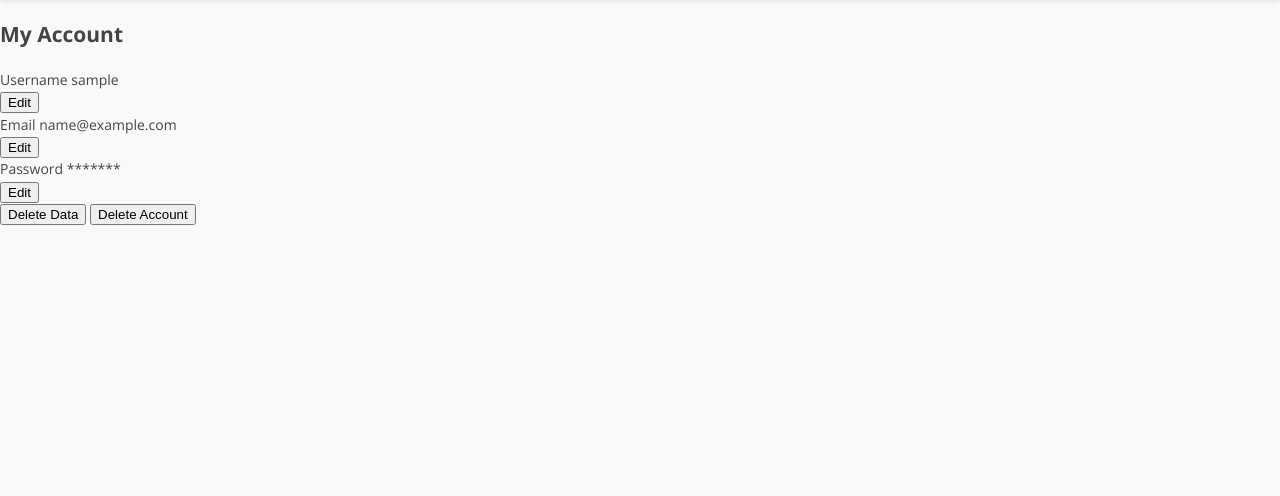
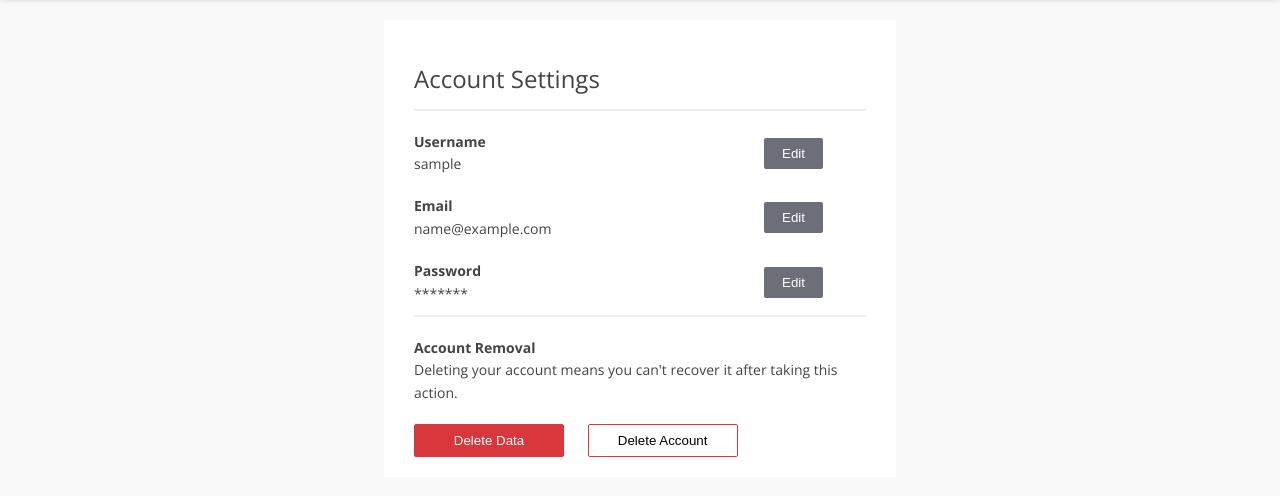
Before and after one commit to bixash/NEPSE-Stock-Portfolio-Tracker, a FastAPI app: template resources/templates/profile.html in a window 1280 px wide. Shown: the part 70-566 px from the top of the page. Run offline with FastAPI, Linux system fonts and the light colour scheme; the template is opened without the code that fills it: most values are stand-ins (such as "Sample title", 1, 10 or a date in 2020); parts of the project's set-up code (start-up, migrations or seed data) failed here and were passed over; some libraries are stand-ins or nearby versions.

Commit message:
profile design finished

```diff
--- a/portfoliotracker/api/transaction_router.py
+++ b/portfoliotracker/api/transaction_router.py
@@ -71,7 +71,7 @@ def holdings(request: Request):
 
     return templates.TemplateResponse("holdings.html", { "request": request,  "username": user.username, "holdings": []})
 
-@router.get("transactions/upload")
+@router.get("/transactions/upload")
 def upload(request: Request):
     if not request.session["token"]:
         return  templates.TemplateResponse("login.html", { "request": request, "msg":"Please login to continue!"})
@@ -79,7 +79,7 @@ def upload(request: Request):
     return templates.TemplateResponse("upload.html", {"request": request, "username": user.username})
 
 
-@router.post("transactions/upload")
+@router.post("/transactions/upload")
 def upload(request: Request, file: UploadFile):
     user = User(username = request.session["username"], user_id = request.session['user_id'])
 
--- a/resources/static/css/profile.css
+++ b/resources/static/css/profile.css
@@ -1,13 +1,120 @@
+.settings{
+  margin: 20px auto;
+  width: 40%;
+  background-color: white;
+  padding: 20px 30px;
+}
+
+.form-title {
+  font-size: var(--global-title-size);
+  font-weight: 400;
+  padding-bottom: 10px;
+  border-bottom: 2px solid var(--color-border-default);
+}
+
+
+
+.user-settings {
+  padding-bottom: 10px;
+  border-bottom: 2px solid var(--color-border-default);
+}
+.user-settings .user-profile {
+  display: flex;
+  flex-direction: column;
+  justify-content: end;
+  align-items: center;
+
+}
+
+.user-detail {
+  display: flex;
+  margin-top: 20px;
+  /* justify-content: center; */
+  align-items: center;
+  width: 100%;
+  /* background-color: aqua; */
+
+}
+.user-detail .detail-group{
+  /* height: 30px; */
+  width: 200px;
+  /* background-color: black; */
+}
+
+.detail-group span{
+  display: block;
+}
+.detail-group .detail-head {
+  font-weight: 700;
+  /* color: red; */
+}
+
+.user-detail .edit-btn {
+  margin-left: 150px;
+  /* height: 30px; */
+
+  padding: 8px 18px;
+
+
+  background-color: #6d6f78;
+  color: white;
+  border: none;
+  border-radius: 2px;
+}
+
+.edit-btn:hover {
+  background-color: var(--color-text-default);
+}
+
+.account-settings {
+  margin-top: 20px;
+}
+
+.account-btn-group{
+  margin-top: 20px;
+}
+.account-settings .delete-btn{
+  margin-right: 20px;
+  width: 150px;
+  padding: 8px 0;
+  border-radius: 2px;
+  border: none;
+}
+
+.delete-btn.data {
+
+  background-color: #da373c;
+  border: 1px solid #da373c;
+  color: white;
+}
+
+.delete-btn.data:hover {
+  background-color: #a12828;
+}
+
+
+
+.delete-btn.account {
+  background-color: white;
+  border: 1px solid #da373c;
+
+
+}
+.delete-btn.account:hover {
+  background-color: #da373c;
+  color: white;
+}
+
 .update-modal-block{
 
   display: none; /* Hidden by default */
   position: fixed; /* Stay in place */
-    z-index: 1; /* Sit on top */
+  z-index: 1000; /* Sit on top */
   left: 0;
   top: 0;
   width: 100%; /* Full width */
   height: 100%; /* Full height */
-    overflow: auto; /* Enable scroll if needed */
+  /* overflow: auto; Enable scroll if needed */
   background-color: rgb(0,0,0); /* Fallback color */
   background-color: rgba(0,0,0,0.4); /* Black w/ opacity */
 
--- a/resources/static/js/profile.js
+++ b/resources/static/js/profile.js
@@ -4,6 +4,10 @@ var modalSubtitle = document.getElementsByClassName("modal-subtitle")[0];
 var form = document.getElementById("update-form");
 var formGroup = document.getElementsByClassName("form-group")[0];
 var span = document.getElementById("close");
+var cancel = document.querySelector(".close-btn")
+cancel.onclick= function() {
+  modal.style.display = "none";
+}
 span.onclick = function () {
   modal.style.display = "none";
 };
@@ -74,8 +78,8 @@ function changePassword() {
 
 function deleteData() {
   modalTitle.innerText = "Delete Data";
-  modalSubtitle.innerText =
-    "Are you sure that you want to delete your data? This will immediately delete your transactions data but you can upload anytime.";
+  modalSubtitle.innerHTML =
+    "Are you sure that you want to delete your data? <br> This will immediately delete your transactions data but you can upload anytime.";
   form.action = "/transactions/delete-data";
   formGroup.innerHTML = `
     <div class="input-form">
@@ -87,8 +91,8 @@ function deleteData() {
 }
 function deleteAccount() {
   modalTitle.innerText = "Delete Account";
-  modalSubtitle.innerText =
-    "Are you sure that you want to delete your account? This will immediately log you out of your account and you will not be able to log in again.";
+  modalSubtitle.innerHTML=
+    "Are you sure that you want to delete your account? <br> This will immediately log you out of your account and you will not be able to log in again.";
 
   form.action = "/profile/delete-account";
   formGroup.innerHTML = `
--- a/resources/templates/profile.html
+++ b/resources/templates/profile.html
@@ -3,18 +3,22 @@
 {% block link %}<link rel="stylesheet" href="../static/css/profile.css">{% endblock %}
 {% block content %}
 
-    <h2 class="form-title">My Account</h2>
+<div class="settings">
+  <h2 class="form-title">Account Settings</h2>
   <span class="error">{{ msg }}</span>
 
   <div class="user-profile">
 
-      <div class="user-info">
+    <div class="user-settings">
       <div class="user-detail">
         <div class="detail-group">
           <span class="detail-head">Username</span>
           <span class="detail-info">{{username}}</span>
         </div>
+
           <button class="edit-btn" onclick="changeUsername('{{username}}')">Edit</button>
+
+
 
       </div>
       <div class="user-detail">
@@ -22,32 +26,52 @@
           <span class="detail-head">Email</span>
           <span class="detail-info">{{email}}</span>
         </div>
+
           <button class="edit-btn" onclick="changeEmail('{{email}}')">Edit</button>
+
+
       </div>
       <div class="user-detail">
         <div class="detail-group">
           <span class="detail-head">Password</span>
           <span class="detail-info">*******</span>
         </div>
+
           <button class="edit-btn" onclick="changePassword()">Edit</button>
+
       </div>
 
     </div>
-      <div class="account-info">
-        <button onclick="deleteData()">Delete Data</button>
-        <button onclick="deleteAccount()">Delete Account</button>
+    <div class="account-settings">
+      <div class="detail-group">
+          <span class="detail-head">Account Removal</span>
+          <span class="detail-info">Deleting your account means you can't recover it after taking this action.</span>
+      </div>
+      <div class="account-btn-group">
+        <button class="delete-btn data" onclick="deleteData()">Delete Data</button>
+      <button class="delete-btn account"onclick="deleteAccount()">Delete Account</button>
       </div>
 
     </div>
 
+  </div>
   <div id="update-modal-block" class="update-modal-block">
 
     <div class="modal-content">
 
       <div class="modal-head">
+        <div class="modal-head-text">
           <h2 class="modal-head-title"></h2>
+          <span class="close" id ="close">
+            <svg aria-hidden="true" role="img" width="18" height="18" viewBox="0 0 24 24">
+            <path fill="currentColor" d="M18.4 4L12 10.4L5.6 4L4 5.6L10.4 12L4 18.4L5.6 20L12 13.6L18.4 20L20 18.4L13.6 12L20 5.6L18.4 4Z"></path>
+            </svg>
+          </span>
+
+        </div>
+
         <span class="modal-subtitle"></span>
-          <span class="close" id ="close">X</span>
+
       </div>
 
       <form  id="update-form" action="" method="POST">
@@ -56,13 +80,16 @@
 
         </div>
         <div class="button-group">
-            <span class="close-btn">Cancel</span>
-            <button type="submit" class="btn-primary">Done</button>
+          <button class="close-btn" type="reset">Cancel</button>
+          <button type="submit" class="submit-btn">Done</button>
         </div>
 
       </form>
 
     </div>
   </div>
+</div>
+
+
   <script src="../static/js/profile.js"></script>
 {% endblock %}
```
Also changed, not shown: other parts of resources/static/css/profile.css (+96 -4 lines). Lines whose indentation alone changed are shown as unchanged.
